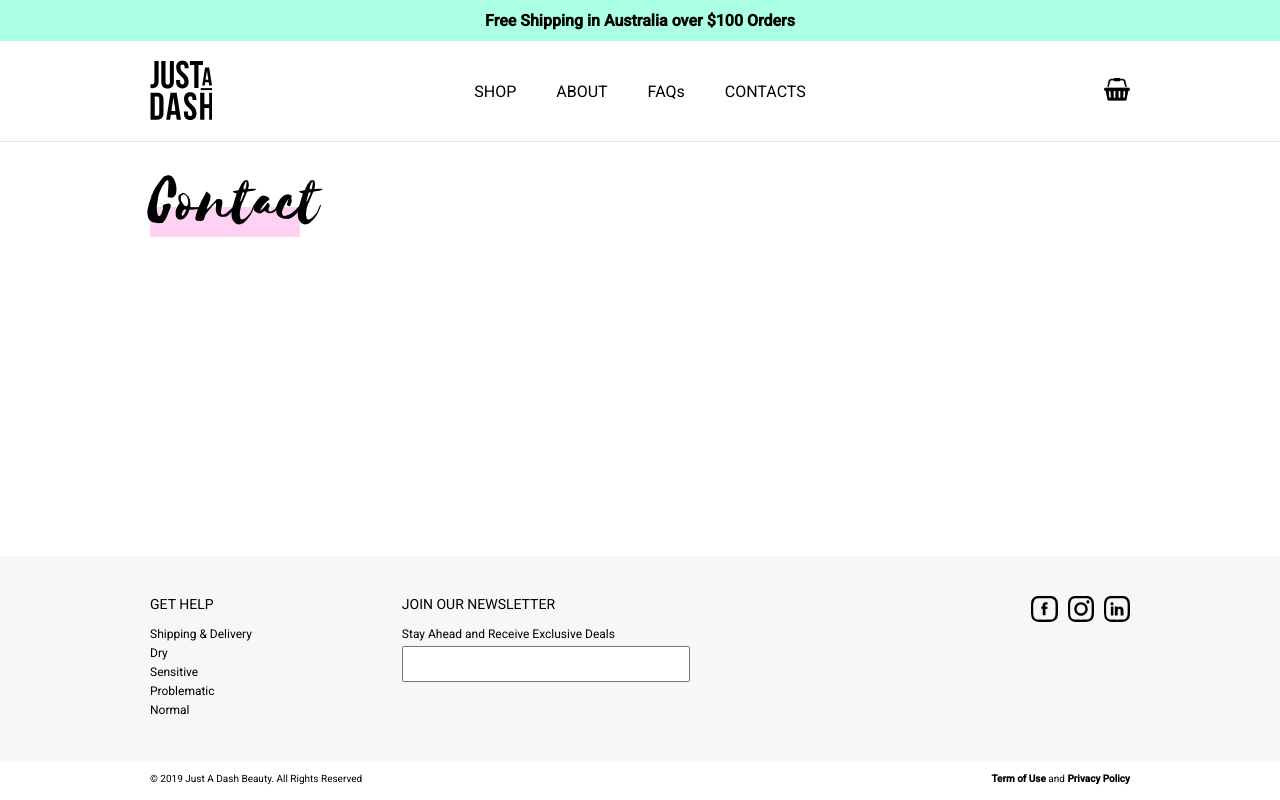
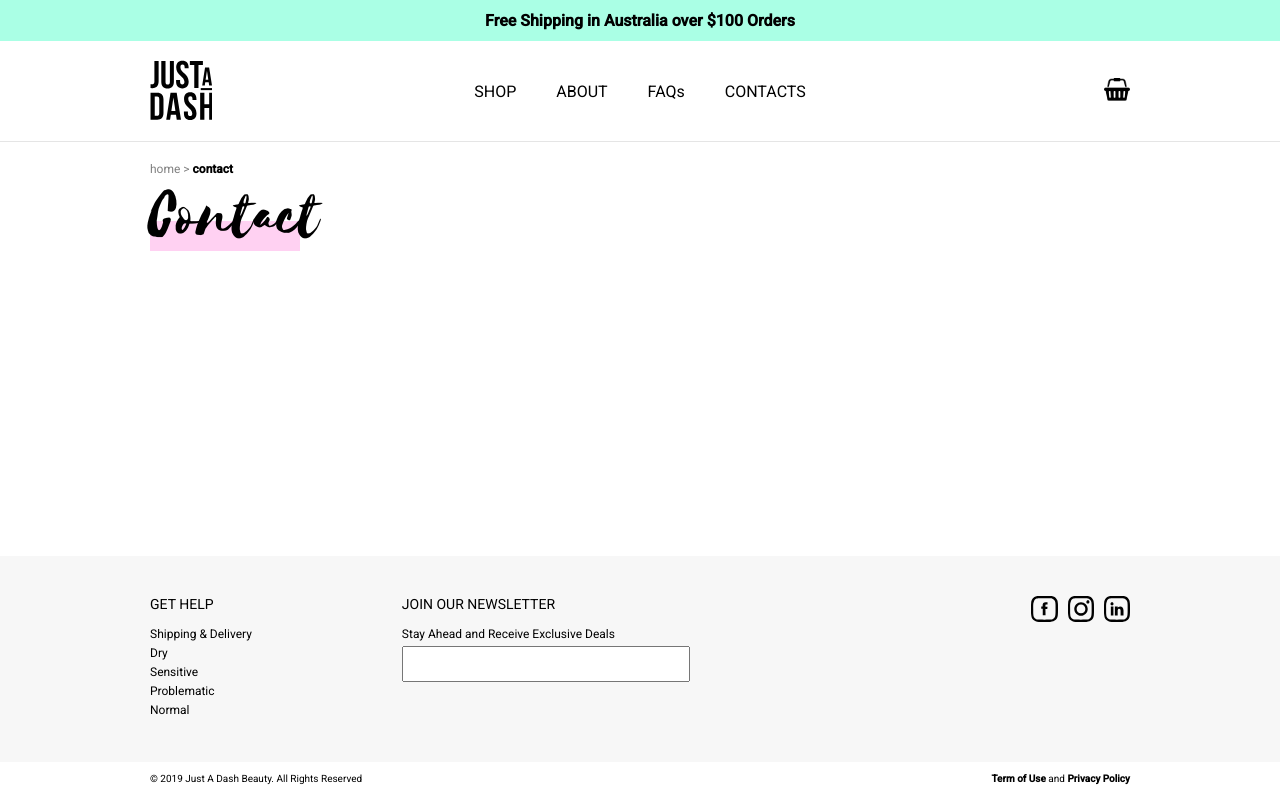
Before and after one commit to JohPik/justADashBeauty, a React (Create React App) app: page /contact in a window 1280 px wide. Built offline with nearby package versions, Linux system fonts and the light colour scheme.

Commit message:
Added BreadCrumb to Contact CatalogueList and Update Detail

```diff
--- a/src/components/context.js
+++ b/src/components/context.js
@@ -173,7 +173,6 @@ class ProdProvider extends  Component {
 
 /***!!! Rendering !!!***/
   render(){
-    console.log("State Please", this.state);
     return (
       <ProductContext.Provider value={{
           ...this.state,
--- a/src/components/pages/Contact.js
+++ b/src/components/pages/Contact.js
@@ -1,8 +1,10 @@
 import React from 'react';
+import BreadCrumb from '../BreadCrumb'
 
-const Contact = () => {
+const Contact = (props) => {
   return(
     <div>
+      <BreadCrumb match={props.match}/>
       <h1 className="underline">
         Contact
       </h1>
--- a/src/components/pages/productCatalogue/CatalogueList.js
+++ b/src/components/pages/productCatalogue/CatalogueList.js
@@ -4,6 +4,8 @@ import { ProductConsumer } from '../../context'
 // import SideBarFilter from './SideBarFilter'
 import CurrentFilter from './CurrentFilter'
 import ThumbnailProd from './ThumbnailProd'
+import BreadCrumb from '../../BreadCrumb'
+
 
 class CatalogueList extends Component {
 
@@ -97,8 +99,8 @@ class CatalogueList extends Component {
   render(){
     return (
       <section className="shop">
+      <BreadCrumb match={this.props.match} shop={true} />
         <h1 className="underline">Shop</h1>
-
         <section className="filter-container">
           <CurrentFilter
             skinType={this.state.skinType}
--- a/src/components/pages/productPage/Detail.js
+++ b/src/components/pages/productPage/Detail.js
@@ -49,7 +49,7 @@ class Detail extends Component {
       return (
         <Fragment>
           {modalOpen ? <ModalCart /> : null}
-          <BreadCrumb match={props.match} location={props.location} prodName={name}/>
+          <BreadCrumb match={props.match} prodName={name}/>
 
           <section className="single-product-page">
 
```
